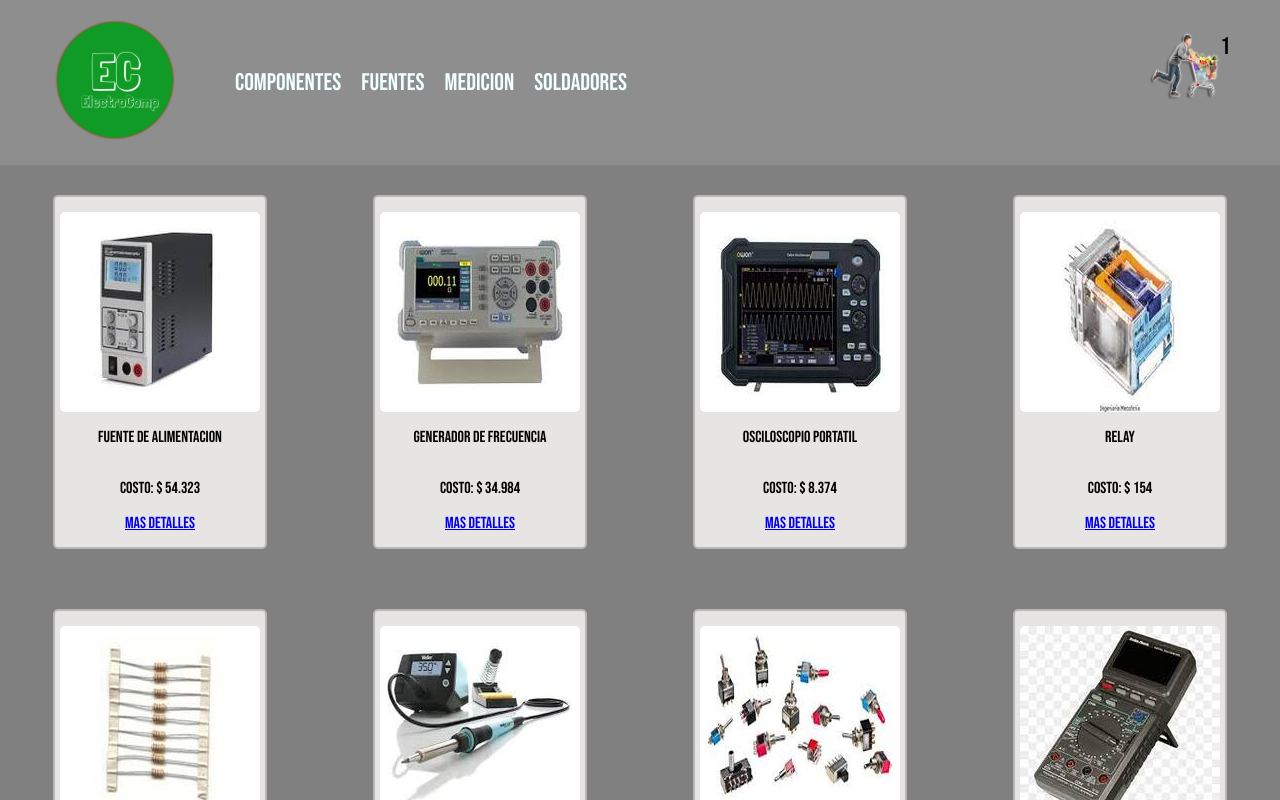
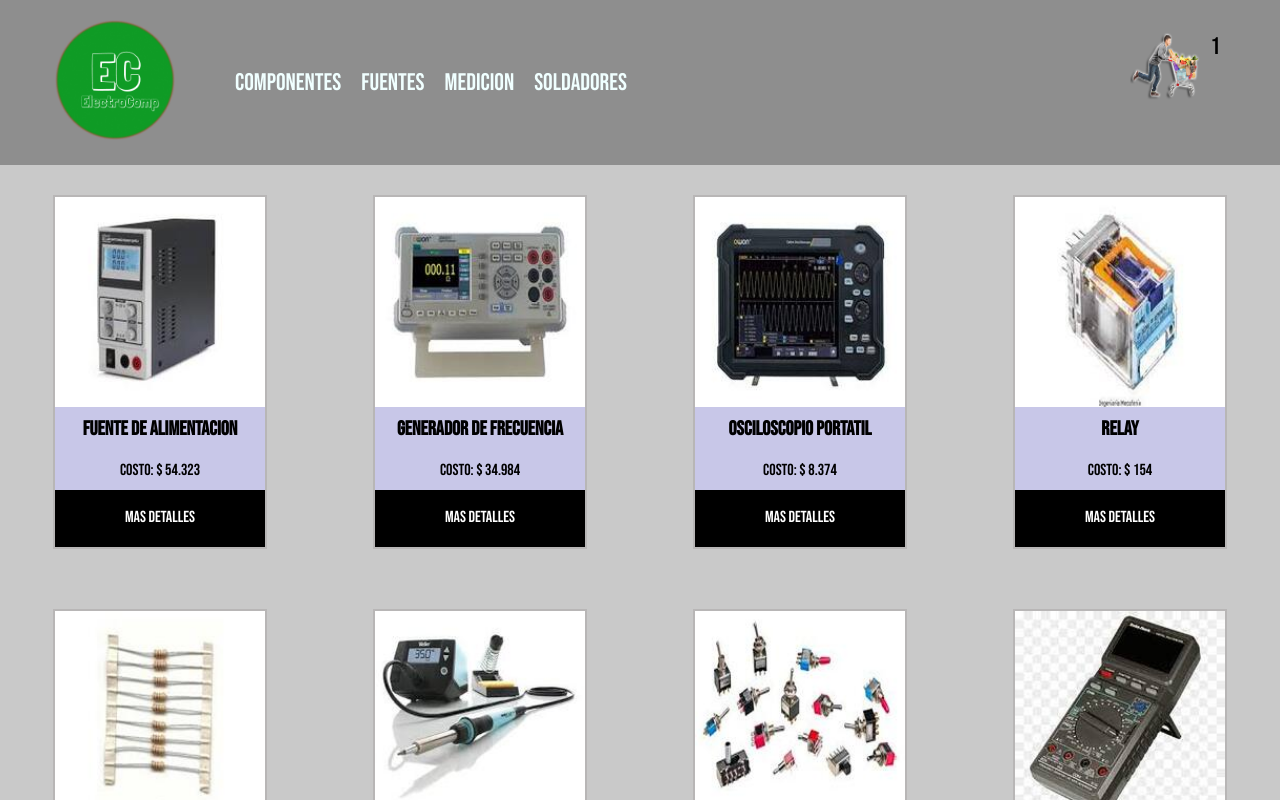
Before and after one commit to Martin-Valdes/myecommerce, a React (Vite) app: page / in a window 1280 px wide. Shown: the top 800 px of the page. Built offline with nearby package versions, Linux system fonts and the light colour scheme; a web font is replaced by a local one.

Commit message:
finalizado carrito contador en nueva rama

```diff
--- a/src/App.jsx
+++ b/src/App.jsx
@@ -1,11 +1,13 @@
 
 import ItemListContainer from "./components/itemlistContainer/ItemListContainer"
 import NavBar from "./components/navBar/NavBar"
-import ItemCount from "./components/itemcount/itemcount"
+import ItemCount from "./components/itemcount/ItemCount"
 import ItemDetailContainer from "./components/ItemDetailContainer/ItemDetailContainer"
 import { BrowserRouter,Routes, Route, Navigate } from "react-router-dom"
+import Cart from "./components/cart/Cart"
 
 import './App.css'
+import cart from "./components/cart/Cart"
 
 function App() {
 
@@ -17,6 +19,7 @@ function App() {
           <Route path="/" element={<ItemListContainer/>} />
           <Route path="/categoria/:categoria" element={<ItemListContainer/>}/>
           <Route path="/detalle/:id" element={<ItemDetailContainer/>}/>
+          <Route path="/cart" element={<Cart/>}/>
           <Route path="*" element= {<Navigate to="/" />}/>
         </Routes>
       </div>
--- a/src/components/ItemDetail/ItemDetail.jsx
+++ b/src/components/ItemDetail/ItemDetail.jsx
@@ -1,6 +1,18 @@
 import "./ItemDetail.css"
+import ItemCount from"../itemcount/ItemCount"
+import { useState } from "react"
+import { Link } from "react-router-dom"
+
 
 const ItemDetail = ({producto}) => {
+
+    const [toggle, settoggle] = useState(false);
+
+
+    const onAdd = (count) =>{
+        console.log(count)
+        settoggle(true)
+    }
 
     return (
 
@@ -11,7 +23,15 @@ const ItemDetail = ({producto}) => {
             <p>Stock disponible: {producto.stock}</p>
             <p>Categoria: {producto.categoria}</p>
             <p>Costo: ${producto.precio}</p>
+            {toggle ? (
+                <Link to= "/cart"><button>Terminar mi compra</button></Link>
+            ):(
+                <ItemCount stock ={producto.stock} onAdd={onAdd} />
+            )
+            }
+
         </div>
+
     )
 }
 
--- /dev/null
+++ b/src/components/cart/Cart.jsx
@@ -0,0 +1,12 @@
+
+const Cart = () =>{
+
+    return(
+
+        <div>
+            <p>carrito</p>
+        </div>
+    )
+}
+
+export default Cart
--- a/src/components/item/Item.css
+++ b/src/components/item/Item.css
@@ -1,21 +1,44 @@
 .item{
     display: flex;
-    justify-content: center;
-    align-items: center;
     flex-direction: column;
-    box-shadow: .625rem;
+
     border: .125rem solid rgb(184, 182, 182);
     width: 13.125rem;
     height: 21.875rem;
-    border-radius: .3125rem;
     margin: 1.875rem;
-    background-color: rgb(231, 228, 228);
     transition: 0.3s;
 
 }
 img{
-    border-radius: .3125rem;
+    padding: 0;
+    margin: 0;
+
 }
 .item:hover{
-    box-shadow: .3125rem .3125rem .3125rem  gray;
+    box-shadow: .3125rem .3125rem .3125rem .3125rem rgb(155, 155, 155);
+    scale: 1.01;
 }
+h2{
+    font-size: 1.25rem;
+    align-items: center;
+    text-align: center;
+    margin: .625rem 0;
+}
+p{
+    text-align: center;
+    margin: .625rem;
+}
+.link{
+    background-color: rgb(255, 255, 255);
+    height: 6.25rem;
+    text-align: center;
+    text-decoration: none;
+    padding-top: 1.125rem;
+    color: white;
+    background-color: black;
+    transition: 0.3s;
+}
+
+.link:hover{
+    font-size: 1.125rem;
+}
--- a/src/components/item/Item.jsx
+++ b/src/components/item/Item.jsx
@@ -1,11 +1,34 @@
 import { Link } from "react-router-dom"
 import "./Item.css"
+import { useState } from "react"
 
 const Item = ({product}) =>{
+
+    const [colorCard, setColorCard] = useState(false);
+
+    const handleMouseOver = () => {
+
+        setColorCard(true);
+    };
+
+    const handleMouseLeave = () => {
+
+        setColorCard(false);
+    };
+
+    const styleCard ={
+        backgroundColor: colorCard ? '#E1D8E6': '#C8C7E8'
+
+    }
     return (
-        <div className="item" >
+        <div
+            onMouseOver={handleMouseOver}
+            onMouseLeave={handleMouseLeave}
+            style={styleCard}
+            className="item"
+        >
             <img src={product.img} alt={product.modelo} />
-            <p>{product.modelo}</p>
+            <h2>{product.modelo}</h2>
             <p>Costo: $ {product.precio}</p>
             <Link to={`/detalle/${product.id}`} className="link">Mas detalles</Link>
         </div>
--- a/src/components/itemcount/ItemCount.css
+++ b/src/components/itemcount/ItemCount.css
@@ -0,0 +1,5 @@
+.countItem{
+    display: inline-flex;
+    align-items: center;
+
+}
--- a/src/components/itemcount/ItemCount.jsx
+++ b/src/components/itemcount/ItemCount.jsx
@@ -19,11 +19,11 @@ const ItemCount = ({stock, onAdd}) => {
 
     return (
 
-        <div>
+        <div className="countItem">
             <button onClick={restar}> - </button>
+            <p>{count}</p>
             <button onClick={sumar}> + </button>
-            <p>{count}</p>
-            {/* <button onClick={confirmSale}>Terminar Compra</button> */}
+            <button onClick={() => onAdd(count)} className="sale">Agregar al carrito</button>
         </div>
 
     )
--- a/src/components/itemlistContainer/ItemListContainer.css
+++ b/src/components/itemlistContainer/ItemListContainer.css
@@ -1,5 +1,5 @@
 .itemListCont{
-    background-color: gray;
+    background-color: rgb(201, 201, 201);
 }
 
 
--- a/src/components/utils/data.js
+++ b/src/components/utils/data.js
@@ -5,7 +5,7 @@ const productos = [
         descripcion: "Excelente estado",
         stock:"3",
         precio:"54.323",
-        img:"/public/img/fuente-de-poder.jpg",
+        img:"/img/fuente-de-poder.jpg",
         categoria: "fuentes"
     },
     {
@@ -14,7 +14,7 @@ const productos = [
         descripcion: "Lo ultimo en tecnologia",
         stock:"30",
         precio:"34.984",
-        img:"/public/img/generador-de-frecuencia.jpg",
+        img:"/img/generador-de-frecuencia.jpg",
         categoria: "medicion"
 
     },
@@ -24,7 +24,7 @@ const productos = [
         descripcion: "Buen rendimiento",
         stock:"2",
         precio:"8.374",
-        img:"/public/img/osciloscopio-portatil.jpg",
+        img:"/img/osciloscopio-portatil.jpg",
         categoria: "medicion"
 
     },
@@ -34,7 +34,7 @@ const productos = [
         descripcion: "Relay uso general",
         stock:"11",
         precio:"154",
-        img:"/public/img/relay.jpg",
+        img:"/img/relay.jpg",
         categoria: "componentes"
 
     },
@@ -44,7 +44,7 @@ const productos = [
         descripcion: "Resistores varias medidas",
         stock:"1837",
         precio:"1",
-        img:"/public/img/resistores.jpg",
+        img:"/img/resistores.jpg",
         categoria: "componentes"
 
     },
@@ -54,7 +54,7 @@ const productos = [
         descripcion: "Temperatura regulable",
         stock:"5",
         precio:"8.734",
-        img:"/public/img/soldador.jpg",
+        img:"/img/soldador.jpg",
         categoria: "soldadores"
 
     },
@@ -64,7 +64,7 @@ const productos = [
         descripcion: "Bipolar",
         stock:"100",
         precio:"12",
-        img:"/public/img/switch.jpg",
+        img:"/img/switch.jpg",
         categoria: "componentes"
 
     },
@@ -74,7 +74,7 @@ const productos = [
         descripcion: "Soldaror RMS",
         stock:"4",
         precio:"124.221",
-        img:"/public/img/tester.jpg",
+        img:"/img/tester.jpg",
         categoria: "medicion"
 
     },
@@ -84,7 +84,7 @@ const productos = [
         descripcion: "Transistor TV",
         stock:"34",
         precio:"533",
-        img:"/public/img/transistor.jpg",
+        img:"/img/transistor.jpg",
         categoria: "componentes"
 
     }
```
